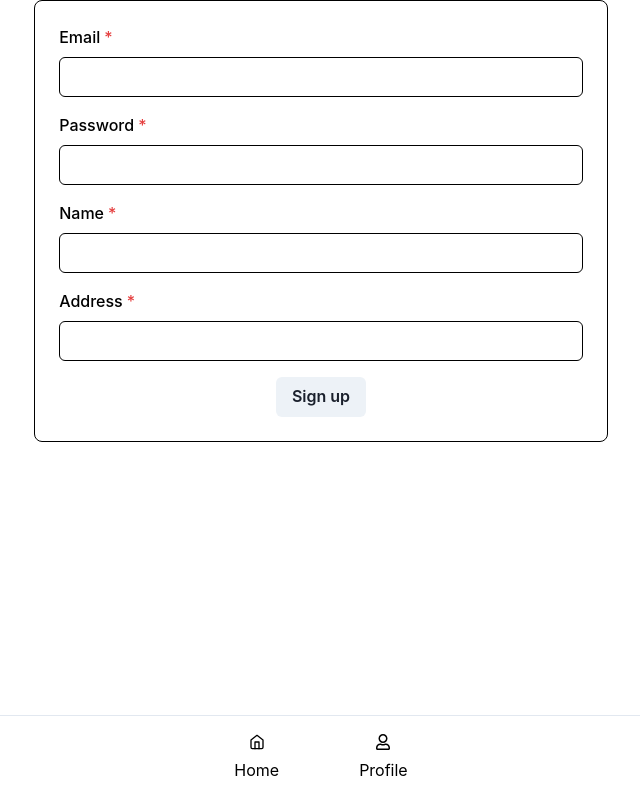
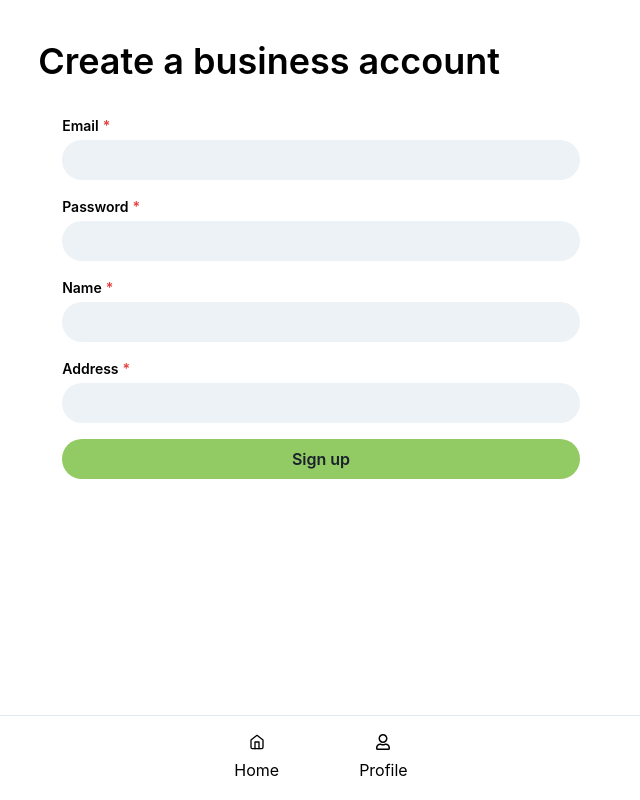
Before and after one commit to jasonfyw/feed-forward, a React (Create React App) app: page /vendor/signup in a window 1280 px wide. Shown: the whole page, without its empty margins (319-959 px from the left). Built offline with nearby package versions, Linux system fonts and the light colour scheme; no server answers.

Commit message:
add: more account managers and changes to user forms

```diff
--- a/src/components/UserForm/UserForm.tsx
+++ b/src/components/UserForm/UserForm.tsx
@@ -1,6 +1,7 @@
 import { Box, Button, FormControl, FormLabel, Input, VStack } from '@chakra-ui/react';
 import React from 'react';
 import { Field } from '../../types';
+import { MainButton } from '../basicStyled';
 
 
 interface UserFormProps {
@@ -40,17 +41,26 @@ const UserForm = (props: UserFormProps) => {
     };
 
     return (
-        <Box borderWidth="1px" borderRadius="lg" p="6">
+        <Box borderRadius="lg" p="6">
             <form onSubmit={handleSubmit}>
                 <VStack spacing="4">
                     {props.fields.map((field) => (
                         <FormControl key={field.name} isRequired={field.required !== false}>
-                            <FormLabel>{field.label}</FormLabel>
-                            <Input type={field.name} name={field.name} value={props.stateValues[field.name]} onChange={handleChange} />
+                            <FormLabel fontWeight={600} fontSize={'14px'} mb={1}>{field.label}</FormLabel>
+                            <Input
+                                type={field.name}
+                                name={field.name}
+                                value={props.stateValues[field.name]}
+                                onChange={handleChange}
+                                bg={'gray.100'}
+                                border={'none'}
+                                borderRadius={'full'}
+                                fontWeight={600}
+                            />
                             {/* {props.errors[field.name] && <FormHelperText color="red.500">{props.errors[field.name]}</FormHelperText>} */}
                         </FormControl>
                     ))}
-                    <Button type="submit">{props.submitText}</Button>
+                    <MainButton type="submit">{props.submitText}</MainButton>
                 </VStack>
             </form>
         </Box>
--- /dev/null
+++ b/src/pages/Account/Account.tsx
@@ -0,0 +1,21 @@
+import { useLocalStorage } from 'usehooks-ts';
+import LoginCustomer from '../customerFlow/LoginCustomer';
+import ManageAccount from './ManageAccount';
+
+const Account = () => {
+    const [user,] = useLocalStorage<any>('user', {})
+
+    return (
+        <>
+            {
+                user.hasOwnProperty('uid') ? (
+                    <ManageAccount />
+                ) : (
+                    <LoginCustomer />
+                )
+            }
+        </>
+    );
+}
+
+export default Account;
--- /dev/null
+++ b/src/pages/Account/ManageAccount.tsx
@@ -0,0 +1,27 @@
+import { Container, Flex, VStack, Text, Center, IconButton, Spacer } from '@chakra-ui/react';
+import { Link } from 'react-router-dom';
+import { StyledHeading } from '../../components/basicStyled';
+import { FiLogOut } from 'react-icons/fi'
+import { ChevronRightIcon } from '@chakra-ui/icons';
+
+const ManageAccount = () => {
+    return (
+        <Container pt={['70px', 10]} px={5} h={'100vh'} >
+            <StyledHeading>
+                Manage account
+            </StyledHeading>
+
+            <VStack>
+
+                <Flex width={'100%'} my={'32px'}>
+                    <Center><Link to={'/signout'}><IconButton aria-label={'Log out'} icon={<FiLogOut/>} mr={'20px'} size={'lg'} bg={'gray.200'} borderRadius={10} padding={2} /></Link></Center>
+                    <Center><Link to={'/signout'}><Text fontWeight={600}>Log Out</Text></Link></Center>
+                    <Spacer/>
+                    <Center><Link to={'/signout'}><ChevronRightIcon /></Link></Center>
+                </Flex>
+            </VStack>
+        </Container>
+    );
+}
+
+export default ManageAccount;
--- /dev/null
+++ b/src/pages/Account/index.tsx
@@ -0,0 +1 @@
+export { default } from './Account'
--- a/src/pages/SignUpConsumer/index.tsx
+++ /dev/null
@@ -1 +0,0 @@
-export { default } from './SignUpConsumer'
--- /dev/null
+++ b/src/pages/customerFlow/LoginCustomer/LoginCustomer.tsx
@@ -0,0 +1,11 @@
+import React from 'react';
+
+const LoginCustomer = () => {
+    return (
+        <div>
+
+        </div>
+    );
+}
+
+export default LoginCustomer;
--- /dev/null
+++ b/src/pages/customerFlow/LoginCustomer/index.tsx
@@ -0,0 +1 @@
+export { default } from './LoginCustomer'
--- a/src/pages/SignUpConsumer/SignUpConsumer.tsx
+++ b/src/pages/customerFlow/SignUpCustomer/SignUpCustomer.tsx
@@ -1,6 +1,6 @@
 import React from 'react';
 
-const SignUpConsumer = () => {
+const SignUpCustomer = () => {
     return (
         <div>
 
@@ -8,4 +8,4 @@ const SignUpConsumer = () => {
     );
 }
 
-export default SignUpConsumer;
+export default SignUpCustomer;
--- /dev/null
+++ b/src/pages/customerFlow/SignUpCustomer/index.tsx
@@ -0,0 +1 @@
+export { default } from './SignUpCustomer'
--- a/src/pages/vendorFlow/LoginVendor/LoginVendor.tsx
+++ b/src/pages/vendorFlow/LoginVendor/LoginVendor.tsx
@@ -3,6 +3,7 @@ import { signInWithEmailAndPassword } from 'firebase/auth';
 import React, { useState } from 'react';
 import { Navigate } from 'react-router';
 import { useLocalStorage } from 'usehooks-ts';
+import { StyledHeading } from '../../../components/basicStyled';
 import UserForm from '../../../components/UserForm';
 import { auth } from '../../../firebase';
 
@@ -33,7 +34,10 @@ const LoginVendor = () => {
     }
 
     return (
-        <Container>
+        <Container pt={['70px', 10]} px={5} h={'100vh'} >
+            <StyledHeading pb={'8px'}>
+                Business Account Login
+            </StyledHeading>
             {
                 (Object.keys(user).length > 0) ? (
                     <Navigate to='/vendor' />
--- a/src/pages/vendorFlow/SignUpVendor/SignUpVendor.tsx
+++ b/src/pages/vendorFlow/SignUpVendor/SignUpVendor.tsx
@@ -7,6 +7,7 @@ import axios from "axios";
 
 import { auth } from '../../../firebase'
 import { Navigate } from "react-router-dom";
+import { StyledHeading } from "../../../components/basicStyled";
 
 
 const SignUpVendor = () => {
@@ -47,7 +48,10 @@ const SignUpVendor = () => {
     }
 
     return (
-        <Container>
+        <Container pt={['70px', 10]} px={5} h={'100vh'} >
+            <StyledHeading pb={'8px'}>
+                Create a business account
+            </StyledHeading>
             {
                 Object.keys(user).length > 0 ? (
                     <Navigate to='/vendor' />
```
